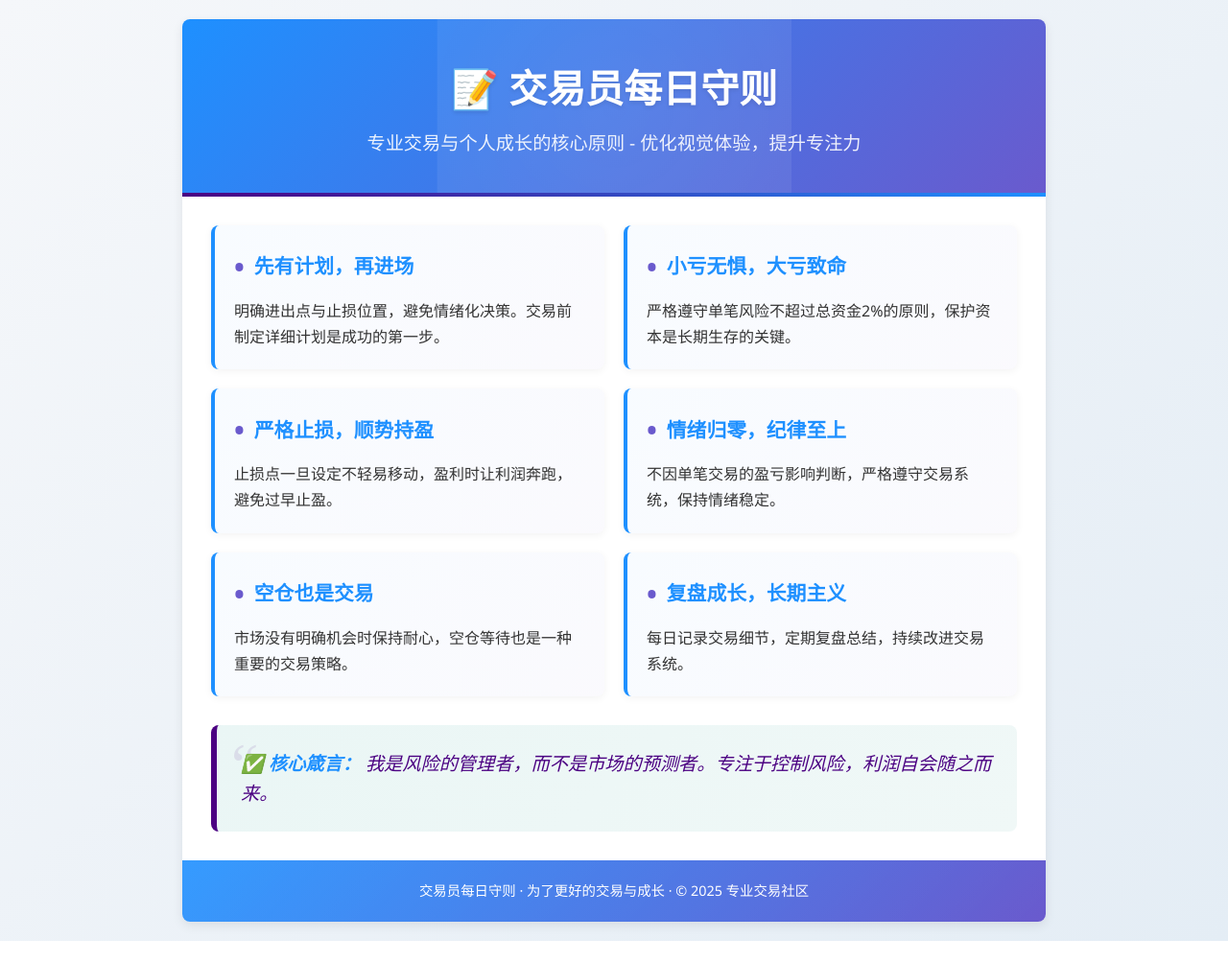
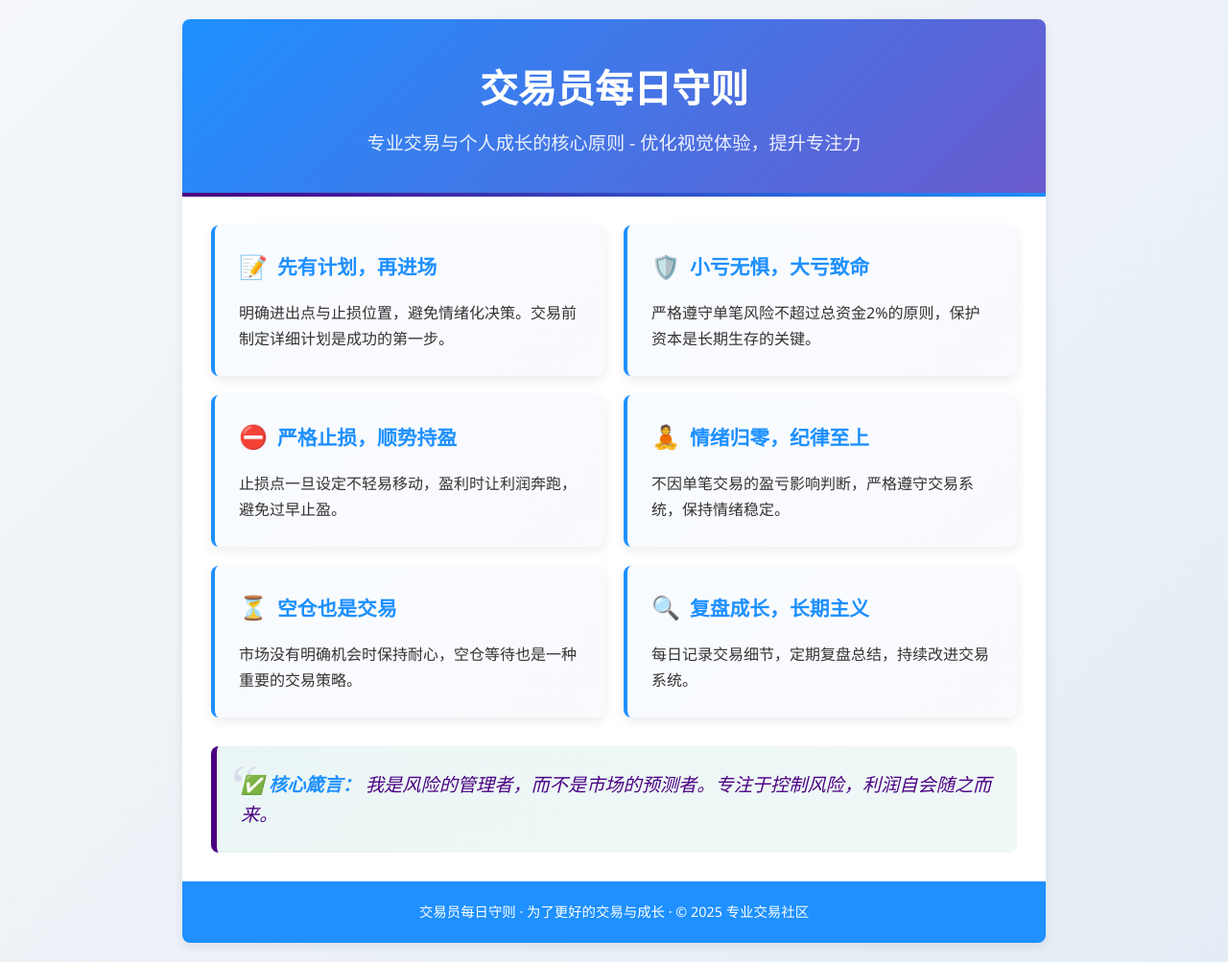
Before and after one commit to exsonwu/home, a plain HTML site: page tps.html in a window 1280 px wide. Shown: the whole page at 96% size. Before the commit the page ends 981 px from the top, so only its background shows below. Drawn offline with Linux system fonts and the light colour scheme.

Commit message:
Update tps.html

```diff
--- a/tps.html
+++ b/tps.html
@@ -3,22 +3,22 @@
 <head>
     <meta charset="UTF-8">
     <meta name="viewport" content="width=device-width, initial-scale=1.0">
-    <title>交易员每日守则 - 专业优化版</title>
+    <title>交易员每日守则 - 图标优化版</title>
     <style>
         :root {
             --primary-blue: #1E90FF;
             --secondary-purple: #6A5ACD;
             --accent-indigo: #4B0082;
-            --neutral-light: #D3D3D3;
+            --neutral-light: #F5F5F5;
             --neutral-white: #FFFFFF;
             --text-dark: #333333;
-            --text-light: #7f8c8d;
-            --success-green: #27ae60;
-            --warning-red: #e74c3c;
+            --text-light: #7F8C8D;
+            --success-green: #27AE60;
+            --warning-red: #E74C3C;
             --border-radius: 8px;
             --shadow: 0 4px 12px rgba(0, 0, 0, 0.08);
             --hover-shadow: 0 8px 20px rgba(0, 0, 0, 0.12);
-            --transition: all 0.3s cubic-bezier(0.25, 0.8, 0.25, 1);
+            --transition: all 0.3s ease;
         }
 
         * {
@@ -28,9 +28,9 @@
         }
 
         body {
-            font-family: 'Segoe UI', 'Microsoft YaHei UI', Arial, sans-serif;
+            font-family: 'Segoe UI', 'Microsoft YaHei UI', sans-serif;
             line-height: 1.6;
-            background: linear-gradient(135deg, #f5f7fa 0%, #e4edf5 100%);
+            background: linear-gradient(135deg, #F5F7FA 0%, #E4EDF5 100%);
             color: var(--text-dark);
             min-height: 100vh;
             padding: 20px;
@@ -43,11 +43,6 @@
             border-radius: var(--border-radius);
             box-shadow: var(--shadow);
             overflow: hidden;
-            transition: var(--transition);
-        }
-
-        .container:hover {
-            box-shadow: var(--hover-shadow);
         }
 
         header {
@@ -56,18 +51,6 @@
             padding: 40px 30px;
             text-align: center;
             position: relative;
-            overflow: hidden;
-        }
-
-        header::before {
-            content: "";
-            position: absolute;
-            top: -50%;
-            left: -50%;
-            width: 200%;
-            height: 200%;
-            background: radial-gradient(circle at center, rgba(255,255,255,0.1) 0%, transparent 70%);
-            animation: rotate 20s linear infinite;
         }
 
         header::after {
@@ -80,16 +63,10 @@
             background: linear-gradient(90deg, var(--accent-indigo), var(--primary-blue));
         }
 
-        .header-content {
-            position: relative;
-            z-index: 1;
-        }
-
         header h1 {
             font-size: 2.5rem;
             margin-bottom: 10px;
             font-weight: 700;
-            text-shadow: 0 2px 4px rgba(0,0,0,0.1);
         }
 
         header p {
@@ -112,11 +89,11 @@
 
         .principle-card {
             background: var(--neutral-white);
+            border-radius: var(--border-radius);
+            padding: 25px;
+            box-shadow: var(--shadow);
+            transition: var(--transition);
             border-left: 4px solid var(--primary-blue);
-            border-radius: var(--border-radius);
-            padding: 20px;
-            box-shadow: 0 2px 8px rgba(0,0,0,0.05);
-            transition: var(--transition);
             position: relative;
             overflow: hidden;
         }
@@ -128,18 +105,18 @@
             left: 0;
             width: 100%;
             height: 100%;
-            background: linear-gradient(135deg, rgba(30,144,255,0.03) 0%, rgba(106,90,205,0.03) 100%);
+            background: linear-gradient(135deg, rgba(30, 144, 255, 0.03) 0%, rgba(106, 90, 205, 0.03) 100%);
             z-index: 0;
         }
 
         .principle-card:hover {
             transform: translateY(-5px);
-            box-shadow: 0 6px 16px rgba(0,0,0,0.1);
+            box-shadow: var(--hover-shadow);
         }
 
         .principle-card h3 {
             color: var(--primary-blue);
-            margin-bottom: 10px;
+            margin-bottom: 15px;
             font-size: 1.3rem;
             display: flex;
             align-items: center;
@@ -148,10 +125,9 @@
         }
 
         .principle-card h3::before {
-            content: "•";
-            color: var(--secondary-purple);
-            font-size: 1.8rem;
+            font-family: "Segoe UI Emoji", "Apple Color Emoji", sans-serif;
             margin-right: 10px;
+            font-size: 1.5rem;
         }
 
         .principle-card p {
@@ -161,14 +137,38 @@
             z-index: 1;
         }
 
+        /* 为每个主题添加独特的图标 */
+        .planning h3::before {
+            content: "📝";
+        }
+
+        .risk-management h3::before {
+            content: "🛡️";
+        }
+
+        .stop-loss h3::before {
+            content: "⛔";
+        }
+
+        .emotion-control h3::before {
+            content: "🧘";
+        }
+
+        .waiting h3::before {
+            content: "⏳";
+        }
+
+        .review h3::before {
+            content: "🔍";
+        }
+
         .key-motto {
-            background: linear-gradient(135deg, #eaf6f5 0%, #f0f8f7 100%);
+            background: linear-gradient(135deg, #EAF6F5 0%, #F0F8F7 100%);
             border-left: 6px solid var(--accent-indigo);
             border-radius: var(--border-radius);
             padding: 25px;
             margin-top: 20px;
             position: relative;
-            overflow: hidden;
         }
 
         .key-motto::before {
@@ -180,7 +180,6 @@
             color: rgba(74, 0, 130, 0.1);
             font-family: serif;
             line-height: 1;
-            z-index: 0;
         }
 
         .key-motto p {
@@ -197,27 +196,11 @@
         }
 
         footer {
-            background: linear-gradient(135deg, var(--primary-blue) 0%, var(--secondary-purple) 100%);
+            background: var(--primary-blue);
             color: var(--neutral-white);
             text-align: center;
             padding: 20px;
             font-size: 0.9rem;
-            position: relative;
-        }
-
-        footer::before {
-            content: "";
-            position: absolute;
-            top: 0;
-            left: 0;
-            width: 100%;
-            height: 100%;
-            background: linear-gradient(135deg, rgba(255,255,255,0.1) 0%, transparent 100%);
-        }
-
-        @keyframes rotate {
-            from { transform: rotate(0deg); }
-            to { transform: rotate(360deg); }
         }
 
         @media (max-width: 768px) {
@@ -254,50 +237,44 @@
             .principle-card {
                 padding: 15px;
             }
-
-            .key-motto {
-                padding: 20px;
-            }
         }
     </style>
 </head>
 <body>
     <div class="container">
         <header>
-            <div class="header-content">
-                <h1>📝 交易员每日守则</h1>
-                <p>专业交易与个人成长的核心原则 - 优化视觉体验，提升专注力</p>
-            </div>
+            <h1>交易员每日守则</h1>
+            <p>专业交易与个人成长的核心原则 - 优化视觉体验，提升专注力</p>
         </header>
 
         <div class="content">
             <div class="principles-grid">
-                <div class="principle-card">
+                <div class="principle-card planning">
                     <h3>先有计划，再进场</h3>
                     <p>明确进出点与止损位置，避免情绪化决策。交易前制定详细计划是成功的第一步。</p>
                 </div>
 
-                <div class="principle-card">
+                <div class="principle-card risk-management">
                     <h3>小亏无惧，大亏致命</h3>
                     <p>严格遵守单笔风险不超过总资金2%的原则，保护资本是长期生存的关键。</p>
                 </div>
 
-                <div class="principle-card">
+                <div class="principle-card stop-loss">
                     <h3>严格止损，顺势持盈</h3>
                     <p>止损点一旦设定不轻易移动，盈利时让利润奔跑，避免过早止盈。</p>
                 </div>
 
-                <div class="principle-card">
+                <div class="principle-card emotion-control">
                     <h3>情绪归零，纪律至上</h3>
                     <p>不因单笔交易的盈亏影响判断，严格遵守交易系统，保持情绪稳定。</p>
                 </div>
 
-                <div class="principle-card">
+                <div class="principle-card waiting">
                     <h3>空仓也是交易</h3>
                     <p>市场没有明确机会时保持耐心，空仓等待也是一种重要的交易策略。</p>
                 </div>
 
-                <div class="principle-card">
+                <div class="principle-card review">
                     <h3>复盘成长，长期主义</h3>
                     <p>每日记录交易细节，定期复盘总结，持续改进交易系统。</p>
                 </div>
```
